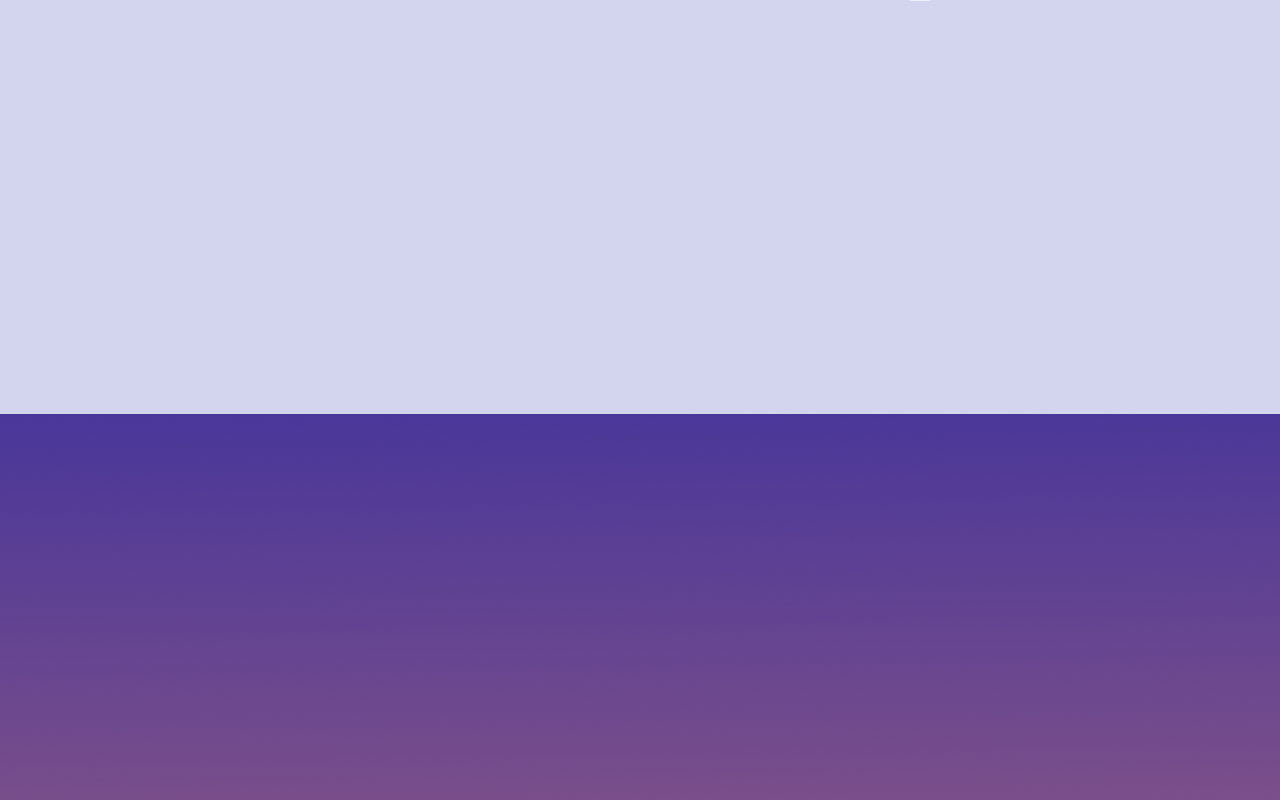
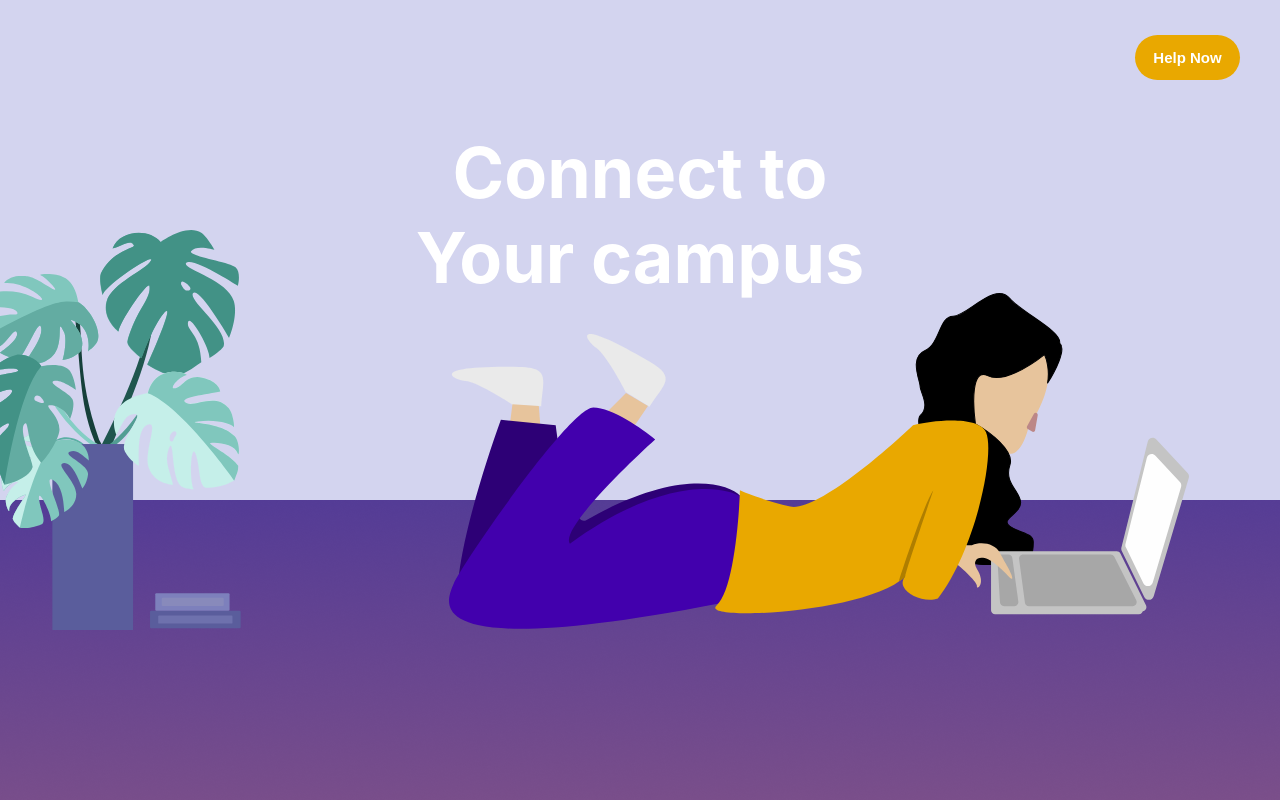
Before and after one commit to albertprk/sconversationsnow, a React (Create React App) app: page / in a window 1280 px wide. Shown: the top 800 px of the page. Built offline with nearby package versions, Linux system fonts and the light colour scheme.

Commit message:
fixing deployment error

```diff
--- a/package.json
+++ b/package.json
@@ -8,7 +8,8 @@
     "@testing-library/user-event": "^7.1.2",
     "react": "^16.12.0",
     "react-dom": "^16.12.0",
-    "react-scripts": "3.4.0"
+    "react-scripts": "3.4.0",
+    "react-router-dom": "^5.1.2"
   },
   "scripts": {
     "start": "react-scripts start",
--- a/src/index.js
+++ b/src/index.js
@@ -7,9 +7,7 @@ import { BrowserRouter } from 'react-router-dom';
 
 ReactDOM.render(
     <BrowserRouter>
-        <script src="https://unpkg.com/react-router-dom/umd/react-router-dom.min.js">
-            <App />
-        </script>
+        <App />
     </BrowserRouter>, document.getElementById('root'));
 
 // If you want your app to work offline and load faster, you can change
```
